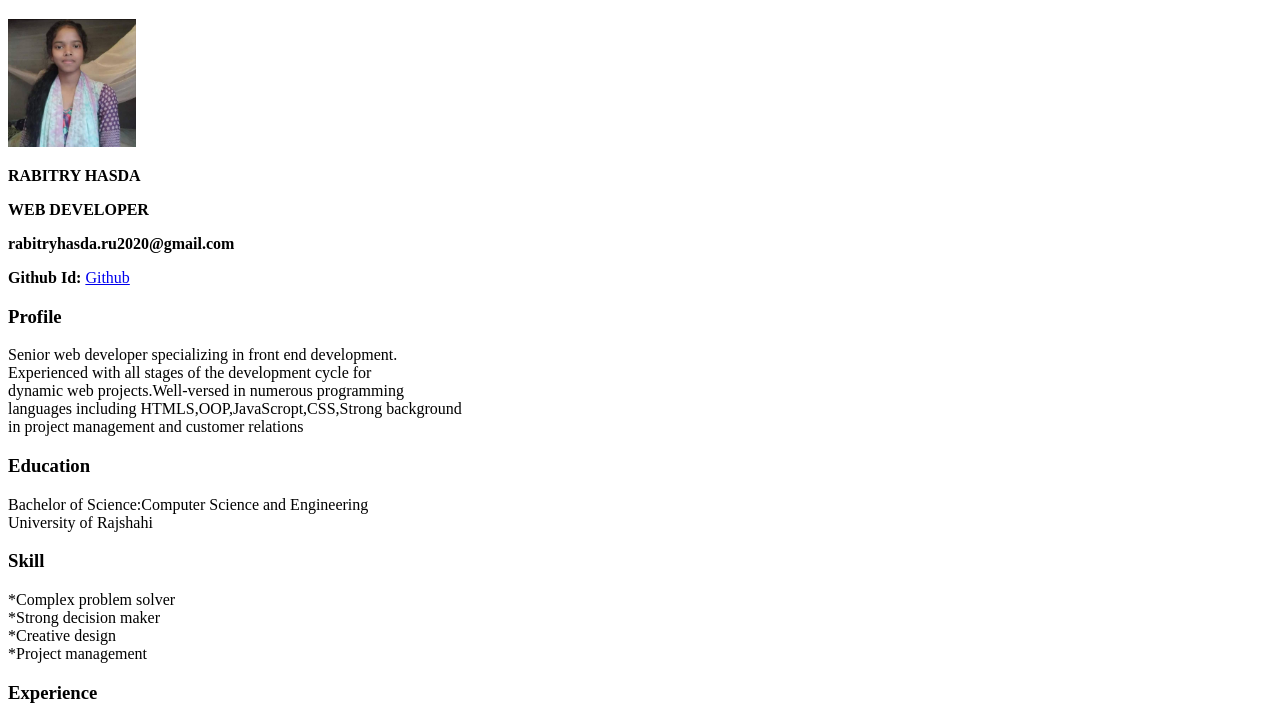
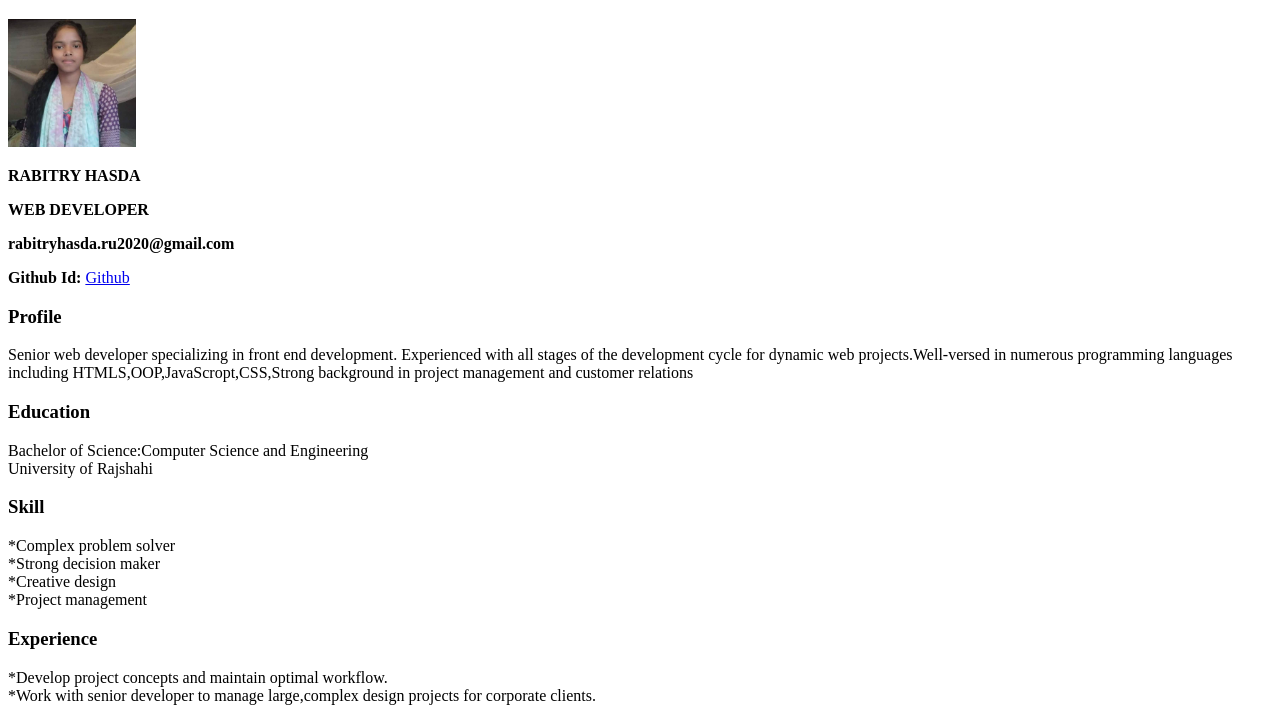
Before and after one commit to Rabitry/Rabitry.github.io, a plain HTML site: page index.html in a window 1280 px wide. Shown: the part 61-781 px from the top of the page. Drawn offline with Linux system fonts and the light colour scheme.

Commit message:
Update index.html

```diff
--- a/index.html
+++ b/index.html
@@ -14,10 +14,10 @@
     <p><b>rabitryhasda.ru2020@gmail.com</b></p>
      <p><b>Github Id: </b><a href = "https://github.com/Rabitry">Github</a></p>
     <h3>Profile</h3>
-    <p>Senior web developer specializing in front end development.<br>
-        Experienced with all stages of the development cycle for<br>
-        dynamic web projects.Well-versed in numerous programming<br>
-        languages including HTMLS,OOP,JavaScropt,CSS,Strong background<br>
+    <p>Senior web developer specializing in front end development.
+        Experienced with all stages of the development cycle for
+        dynamic web projects.Well-versed in numerous programming
+        languages including HTMLS,OOP,JavaScropt,CSS,Strong background
         in project management and customer relations
     </p>
 
```
